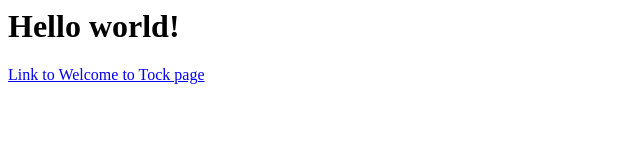
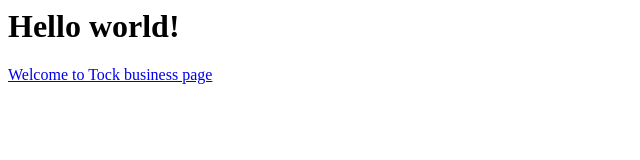
Before and after one commit to kirsten-tock/cross-domain, a plain HTML site: page index.html in a window 1280 px wide. Shown: the full height of the page, 0-640 px from the left. Drawn offline with Linux system fonts and the light colour scheme.

Commit message:
Update index.html

```diff
--- a/index.html
+++ b/index.html
@@ -22,5 +22,5 @@
 <body>
 <h1>Hello world!</h1>
   <div id="Tock_widget_container" data-tock-display-mode="Button" data-tock-color-mode="Blue" data-tock-locale="en-us" data-tock-timezone="US/Central"></div>
-  <a href="https://www.exploretock.com/welcometo">Link to Welcome to Tock page</a>
+  <a href="https://www.exploretock.com/welcometo" target="_blank">Welcome to Tock business page</a>
 </body>
```
